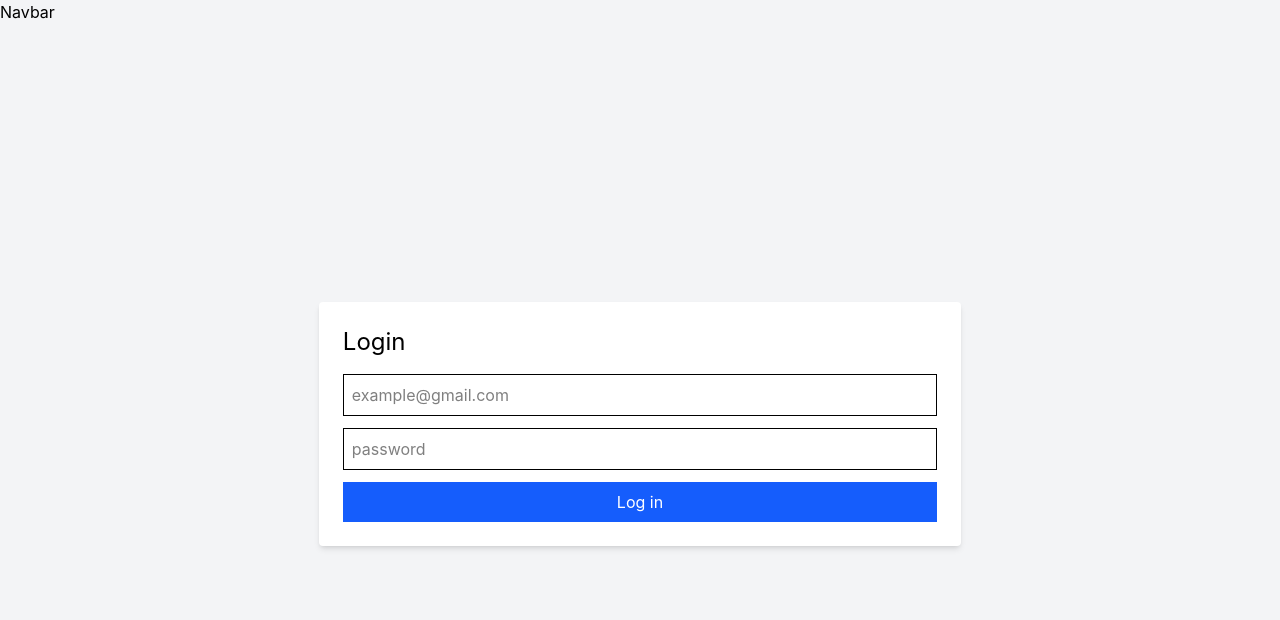
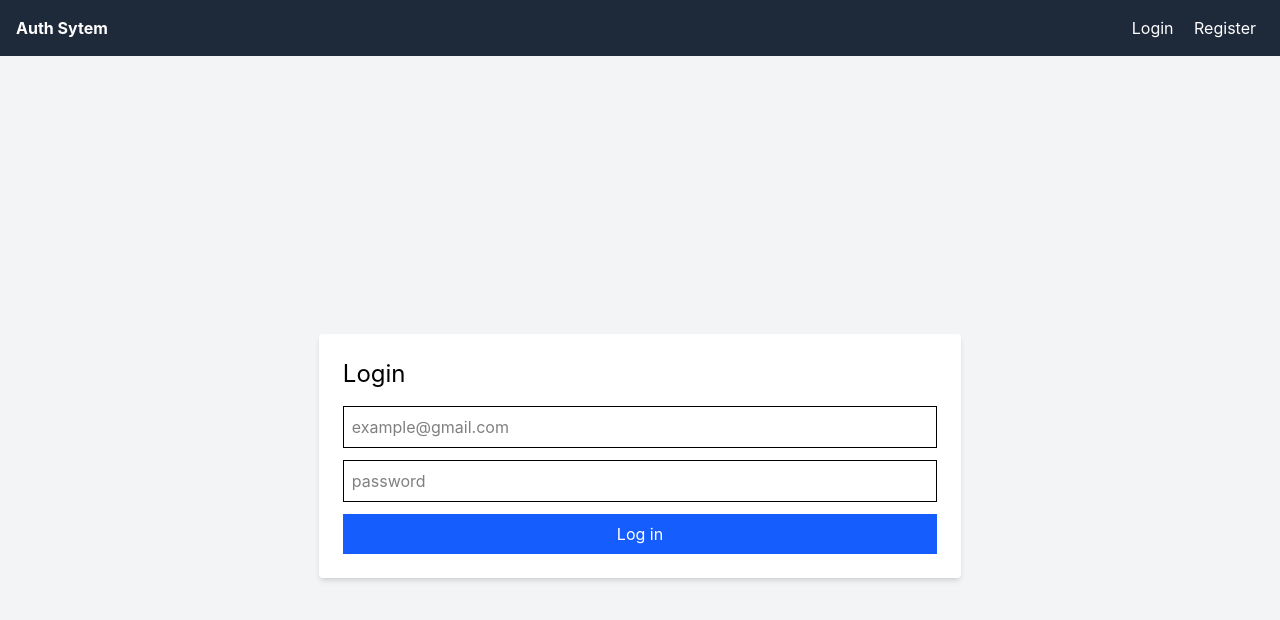
Before and after one commit to Sachintha-Dinuranga/pern-auth-system, a React (Vite) app in the folder frontend/: page /login in a window 1280 px wide. Shown: the top 620 px of the page. Built offline with nearby package versions, Linux system fonts and the light colour scheme; no server answers.

Commit message:
Add logout feature

```diff
--- a/frontend/src/App.jsx
+++ b/frontend/src/App.jsx
@@ -39,7 +39,7 @@ function App() {
 
   return (
     <Router>
-      <Navbar />
+      <Navbar user={user} setUser={setUser} />
       <Routes>
         <Route path="/" element={<Home />} />
         <Route path="/login" element={<Login setUser={setUser} />} />
--- a/frontend/src/components/Navbar.jsx
+++ b/frontend/src/components/Navbar.jsx
@@ -1,3 +1,39 @@
-export default function Navbar() {
-  return <div>Navbar</div>;
+import { Link, useNavigate } from "react-router-dom";
+import axios from "axios";
+export default function Navbar({ user, setUser }) {
+  const navigate = useNavigate();
+
+  const handleLogout = async () => {
+    await axios.get("http://localhost:5000/api/auth/logout");
+    setUser(null);
+    navigate("/login");
+  };
+
+  return (
+    <nav className="bg-gray-800 p-4 text-white flex justify-between items-center">
+      <Link to="/" className="font-bold">
+        Auth Sytem
+      </Link>
+      <div>
+        {user ? (
+          <button
+            className="bg-red-600 font-bold px-3 py-1 rounded"
+            onClick={handleLogout}
+          >
+            Logout
+          </button>
+        ) : (
+          <>
+            {" "}
+            <Link to="/login" className="mx-2">
+              Login
+            </Link>{" "}
+            <Link to="/register" className="mx-2">
+              Register
+            </Link>
+          </>
+        )}
+      </div>
+    </nav>
+  );
 }
```
